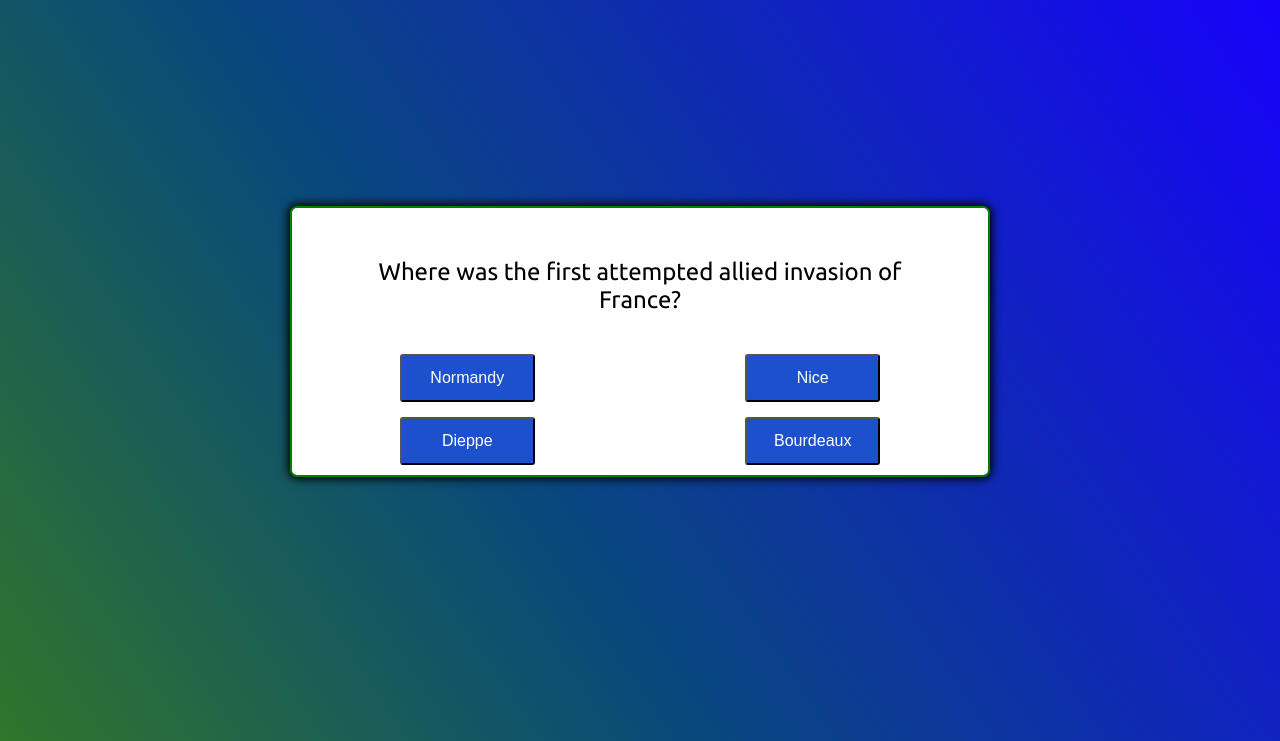
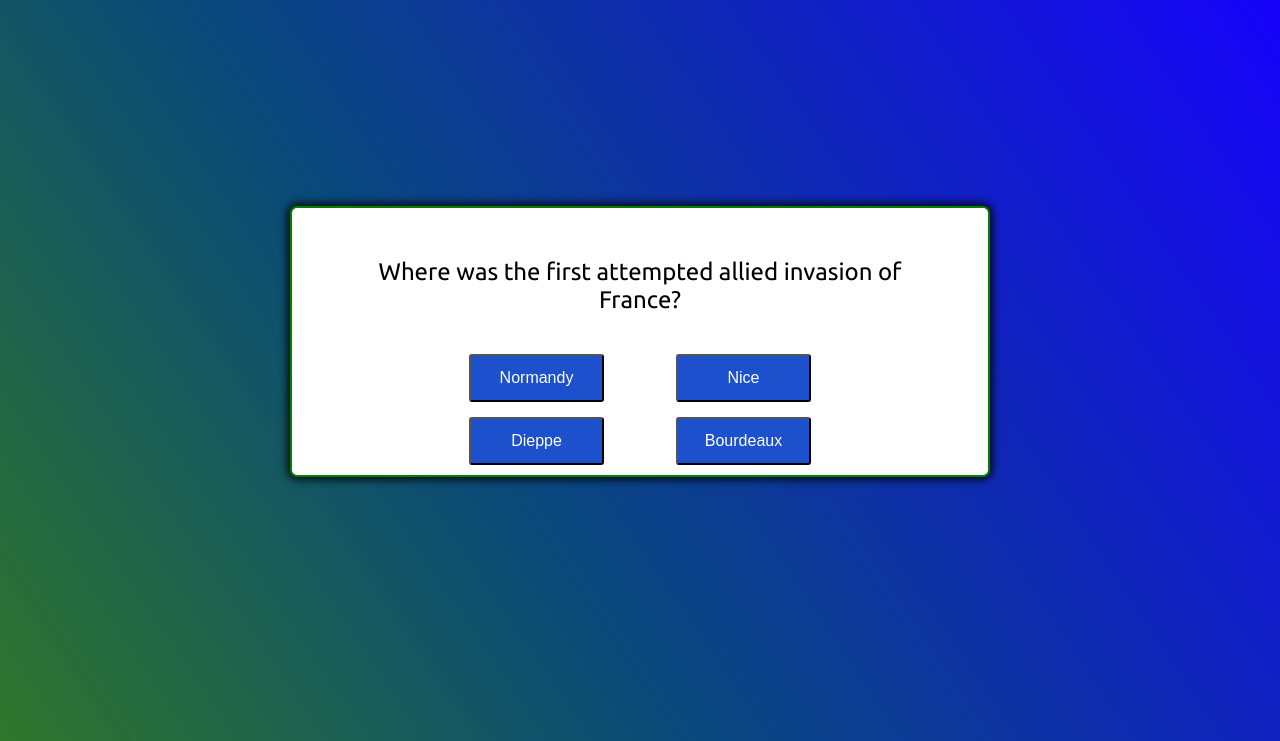
Before and after one commit to amalagon1/trivia-quiz, a plain HTML site: page index.html in a window 1280 px wide. Both pictures are taken after a click on the button "Start!". Shown: the part 59-800 px from the top of the page. Drawn offline with nearby package versions, Linux system fonts and the light colour scheme.

Commit message:
grid corrected

```diff
--- a/styles.css
+++ b/styles.css
@@ -88,11 +88,12 @@ body {
 .answers {
     /* display: flex; */
     /* justify-content: space-between; */
+    margin: auto;
     display: grid;
     justify-items: center;
     /* grid-template-areas: "first" "second"
                             "third" "fourth"; */
-    grid-template-columns: repeat(2, auto);
+    grid-template-columns: repeat(2, 12rem);
     gap: 15px;
 }
 
```
